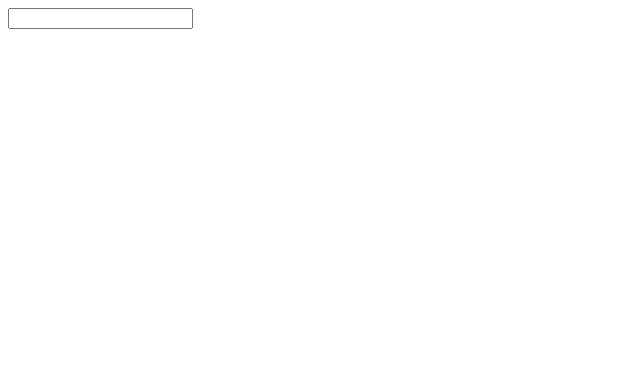
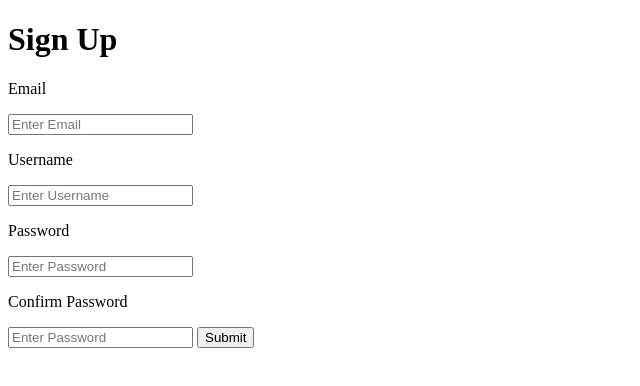
Before and after one commit to TristanAuer/Register_Page, a plain HTML site: page index.html in a window 1280 px wide. Shown: the whole page, without its empty margins (0-640 px from the left). Drawn offline with Linux system fonts and the light colour scheme.

Commit message:
Form input

```diff
--- a/index.html
+++ b/index.html
@@ -10,7 +10,37 @@
 </head>
 
 <body>
-    <input type="password">
+    <div class="Reg_Form">
+        <form>
+            <div class="SignUp">
+                <h1>Sign Up</h1>
+            </div>
+            <div class="input_box">
+                <label for="email">
+                    <p>Email</p>
+                </label>
+                <input type="email" placeholder="Enter Email" name="email" required>
+
+                <label for="usname">
+                    <p>Username</p>
+                </label>
+                <input type="text" placeholder="Enter Username" name="usname" required>
+
+                <label for="psw">
+                    <p>Password</p>
+                </label>
+                <input type="password" placeholder="Enter Password" name="psw" required>
+
+                <label for="psw">
+                    <p>Confirm Password</p>
+                </label>
+                <input type="password" placeholder="Enter Password" name="psw" required>
+
+                <button type="submit">Submit</button>
+                <label>
+            </div>
+        </form>
+    </div>
 </body>
 
 </html>
```
